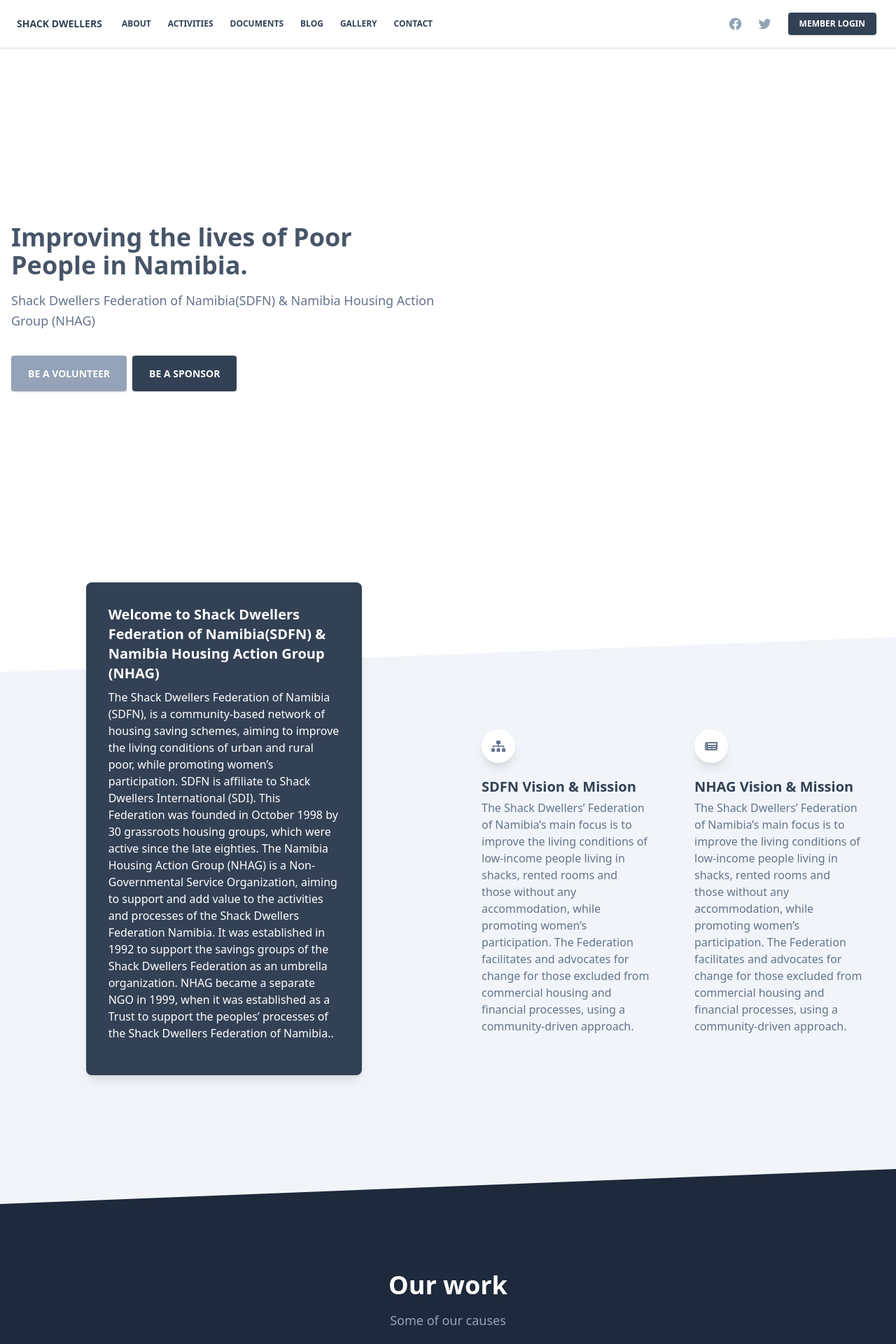
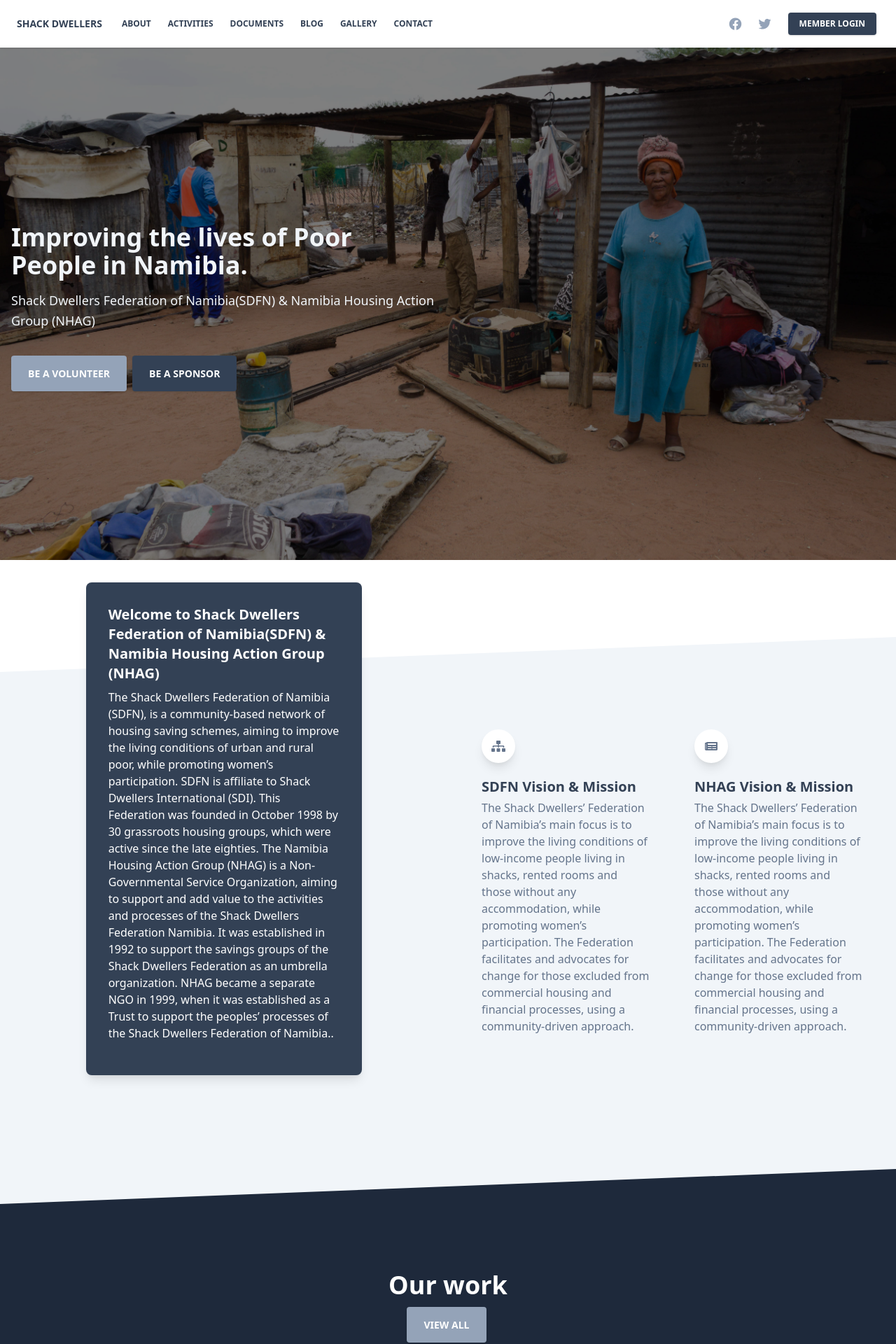
Before and after one commit to FearTheBeard95/solid-chainsaw, a Next.js app: page / in a window 1280 px wide. Shown: the top 1920 px of the page at 70% size. Built offline with nearby package versions, Linux system fonts and the light colour scheme.

Commit message:
Customize index page

```diff
--- a/layouts/Auth.js
+++ b/layouts/Auth.js
@@ -17,6 +17,11 @@
               backgroundImage: "url('/upgrading.jpeg')",
             }}
           ></div>
+          <br />
+          <br />
+          <br />
+          <br />
+          <br />
           {children}
         </section>
       </main>
--- a/pages/index.js
+++ b/pages/index.js
@@ -10,13 +10,24 @@
     <>
       <IndexNavbar fixed />
       <section className='header relative pt-16 items-center flex h-screen max-h-860-px'>
-        <div className='container mx-auto items-center flex flex-wrap'>
+        <div
+          className='absolute top-0 w-full h-full bg-center bg-cover'
+          style={{
+            backgroundImage: "url('/upgrading.jpeg')",
+          }}
+        >
+          <span
+            id='blackOverlay'
+            className='w-full h-full absolute opacity-50 bg-black'
+          ></span>
+        </div>
+        <div className='container mx-auto items-center flex flex-wrap relative'>
           <div className='w-full md:w-8/12 lg:w-6/12 xl:w-6/12 px-4'>
             <div className='pt-32 sm:pt-0'>
-              <h2 className='font-semibold text-4xl text-blueGray-600'>
+              <h2 className='font-semibold text-4xl text-blueGray-100'>
                 Improving the lives of Poor People in Namibia.
               </h2>
-              <p className='mt-4 text-lg leading-relaxed text-blueGray-500'>
+              <p className='mt-4 text-lg leading-relaxed text-blueGray-100'>
                 Shack Dwellers Federation of Namibia(SDFN) & Namibia Housing
                 Action Group (NHAG)
               </p>
@@ -161,9 +172,12 @@
           <div className='flex flex-wrap text-center justify-center'>
             <div className='w-full lg:w-6/12 px-4'>
               <h2 className='text-4xl font-semibold text-white'>Our work</h2>
-              <p className='text-lg leading-relaxed mt-4 mb-4 text-blueGray-400'>
-                Some of our causes
-              </p>
+              <br />
+              <Link href='/activities'>
+                <a className='get-started text-white font-bold px-6 py-4 rounded outline-none focus:outline-none mr-1 mb-1 bg-blueGray-400 active:bg-blueGray-500 uppercase text-sm shadow hover:shadow-lg ease-linear transition-all duration-150'>
+                  View All
+                </a>
+              </Link>
             </div>
           </div>
           <div className='flex flex-wrap mt-12 justify-center'>
```
Also changed, not shown: pages/auth/login.js (+0 -31 lines).
